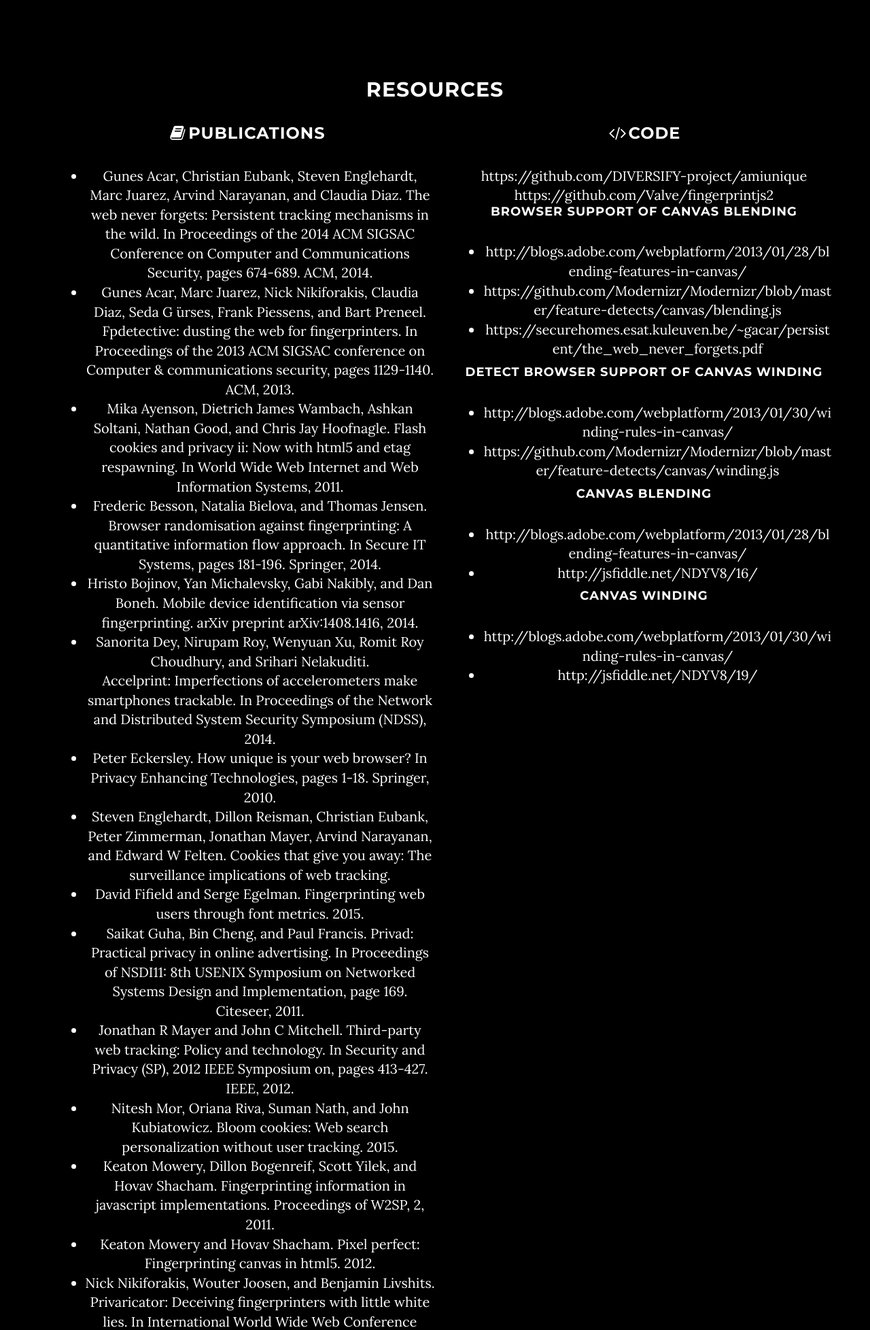
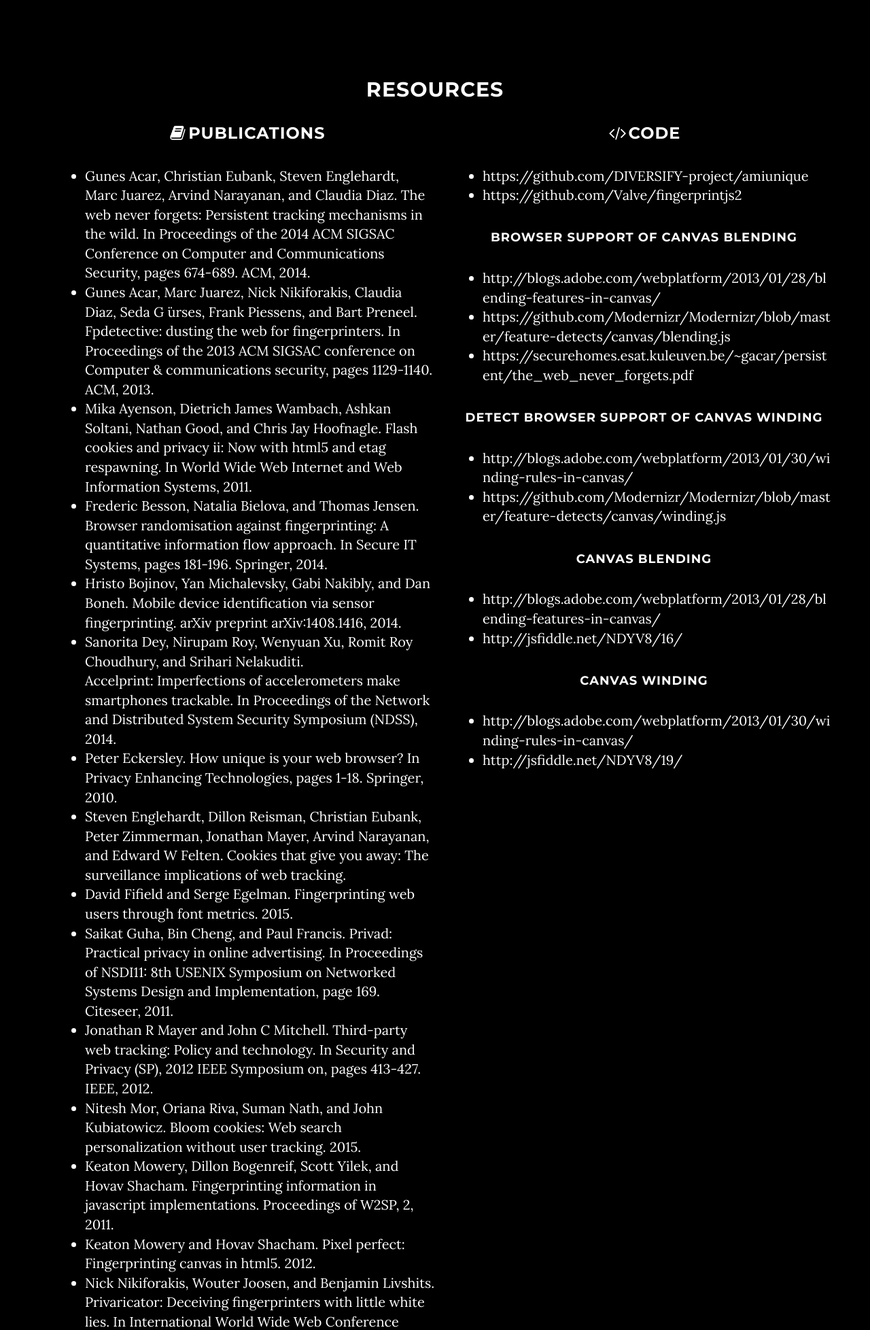
Before and after one commit to edeirme-zz/fingerprinter, a Flask app: page / in a window 1280 px wide. Shown: the part 3116-5072 px from the top of the page at 68% size. Run offline with Flask 2, Linux system fonts and the light colour scheme; some libraries are stand-ins or nearby versions.

Commit message:
moar embellishments

```diff
--- a/app/static/css/custom.css
+++ b/app/static/css/custom.css
@@ -13,3 +13,8 @@
         font-size: 16px;
     }
 }
+
+
+ol, ul{
+    text-align: left;
+}
--- a/app/templates/index.html
+++ b/app/templates/index.html
@@ -796,26 +796,33 @@
           </div>
           <div class="col-md-6">
             <h3><i class="fa fa-code fa-fw"></i>Code</h3>
-            https://github.com/DIVERSIFY-project/amiunique<br> https://github.com/Valve/fingerprintjs2
+              <ul>
+                  <li>
+                      https://github.com/DIVERSIFY-project/amiunique
+                  </li>
+                  <li>https://github.com/Valve/fingerprintjs2
+                  </li>
+              </ul>
+            <br>
             <h4>Browser Support of Canvas Blending</h4>
             <ul>
               <li>http://blogs.adobe.com/webplatform/2013/01/28/blending-features-in-canvas/</li>
               <li>https://github.com/Modernizr/Modernizr/blob/master/feature-detects/canvas/blending.js</li>
               <li>https://securehomes.esat.kuleuven.be/~gacar/persistent/the_web_never_forgets.pdf</li>
             </ul>
-
+            <br>
             <h4>Detect Browser Support of Canvas Winding</h4>
             <ul>
               <li>http://blogs.adobe.com/webplatform/2013/01/30/winding-rules-in-canvas/</li>
               <li>https://github.com/Modernizr/Modernizr/blob/master/feature-detects/canvas/winding.js</li>
             </ul>
-
+            <br>
             <h4>Canvas Blending</h4>
             <ul>
               <li>http://blogs.adobe.com/webplatform/2013/01/28/blending-features-in-canvas/</li>
               <li>http://jsfiddle.net/NDYV8/16/</li>
             </ul>
-
+            <br>
             <h4>Canvas Winding</h4>
             <ul>
               <li>http://blogs.adobe.com/webplatform/2013/01/30/winding-rules-in-canvas/</li>
```
